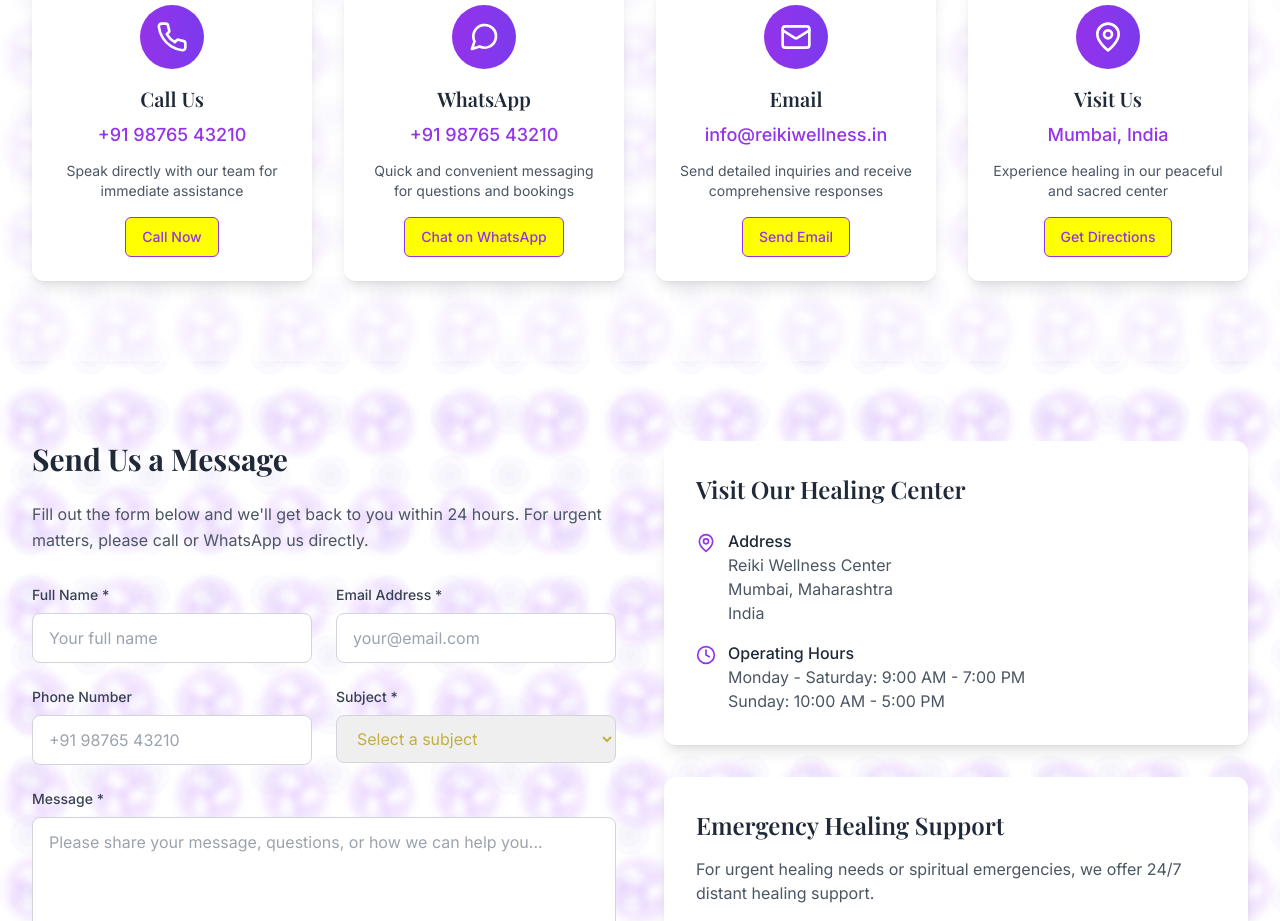
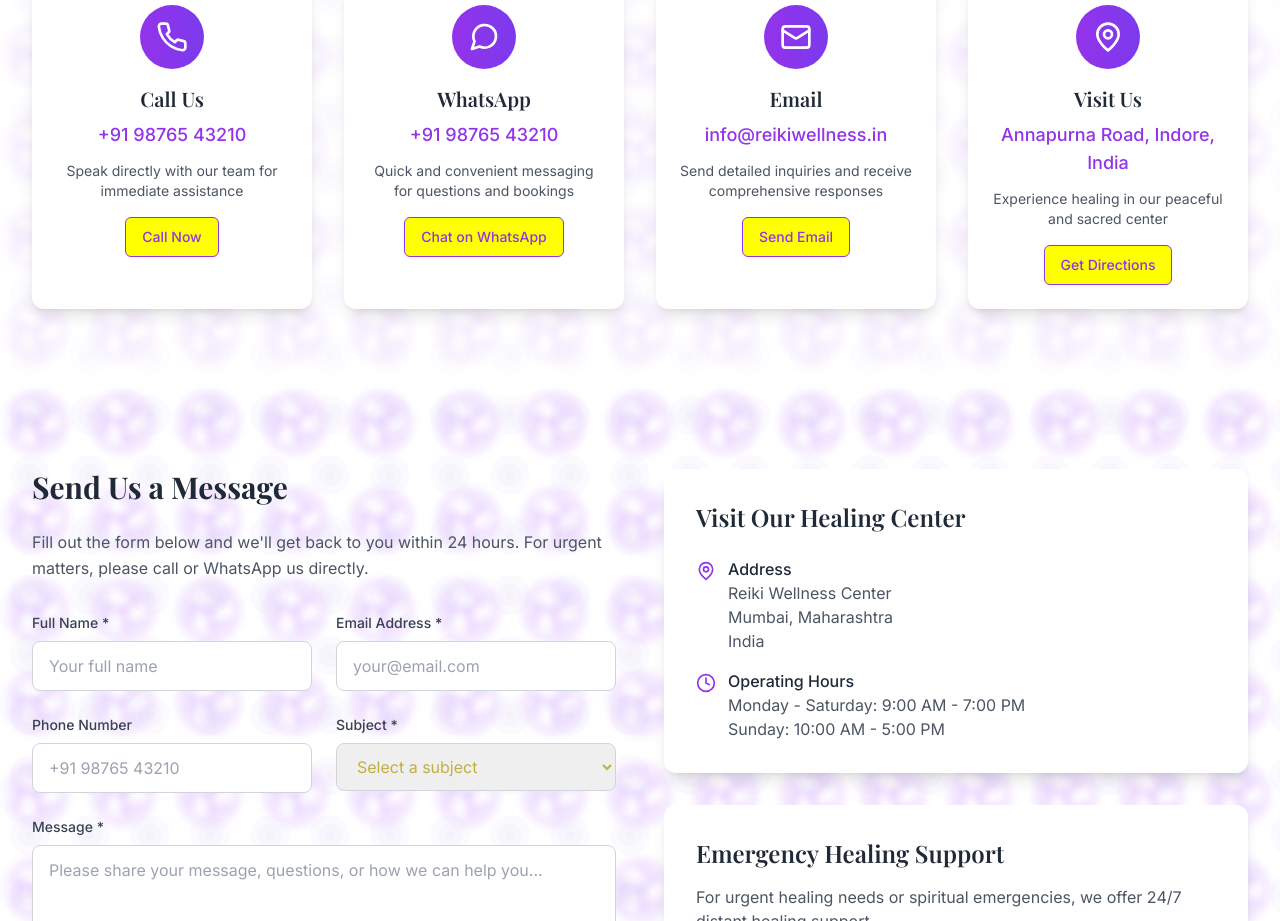
Before and after one commit to pbdyadav/Reiki-Wellness, a React (Vite) app: page /contact in a window 1280 px wide. Shown: the part 820-1741 px from the top of the page. Built offline with nearby package versions, Linux system fonts and the light colour scheme.

Commit message:
Update Contact.jsx

```diff
--- a/src/pages/Contact.jsx
+++ b/src/pages/Contact.jsx
@@ -126,7 +126,7 @@ const Contact = () => {
                 {
                   icon: MapPin,
                   title: 'Visit Us',
-                  info: 'Mumbai, India',
+                  info: 'Annapurna Road, Indore, India',
                   description: 'Experience healing in our peaceful and sacred center',
                   action: 'Get Directions'
                 }
```
